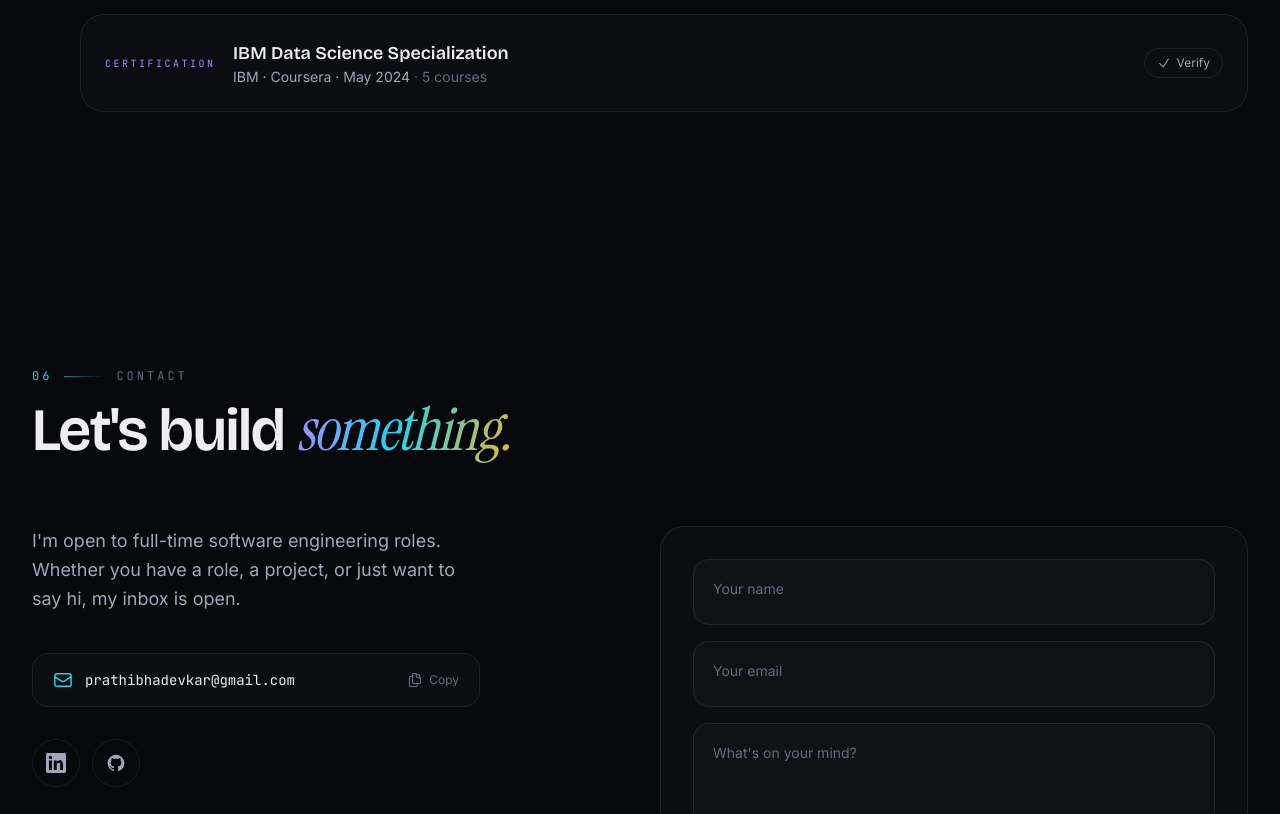
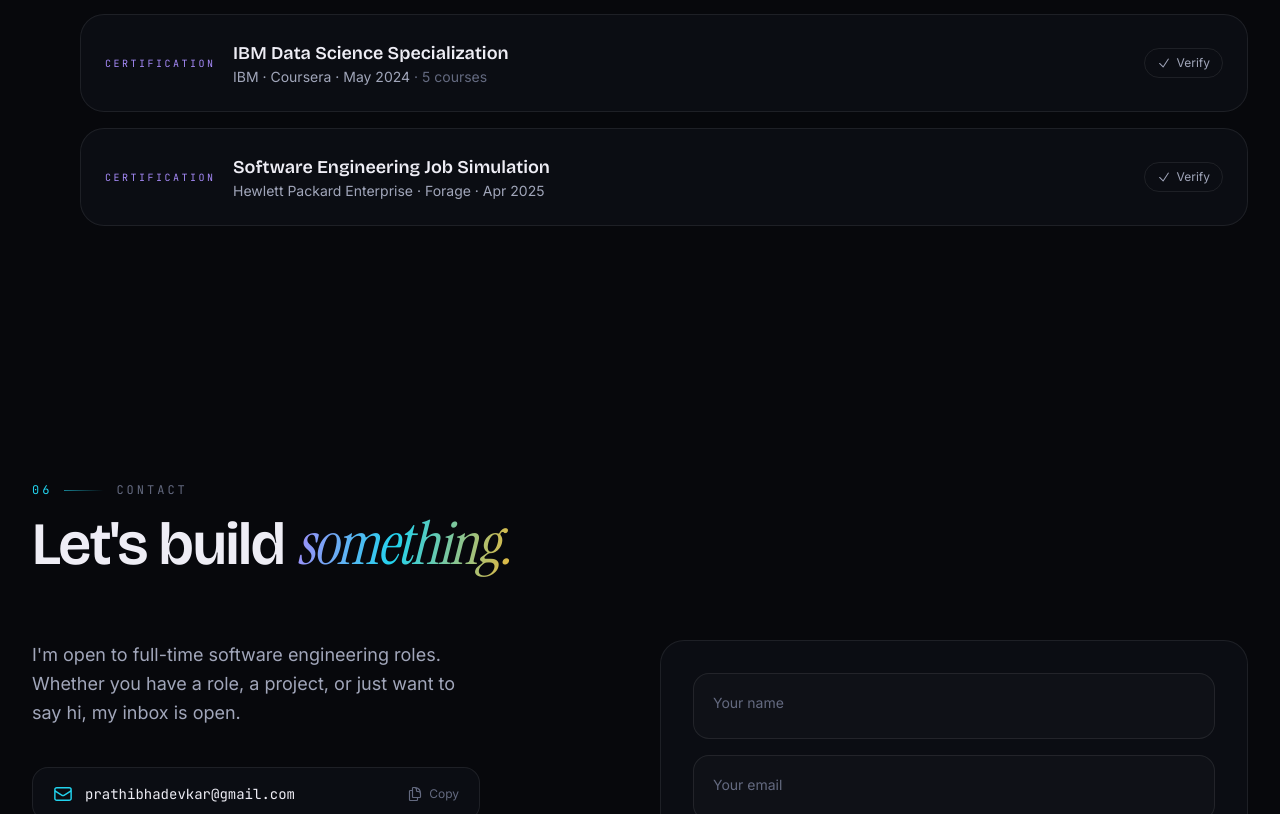
Before and after one commit to PrathibhaDevkar/prathibha-portfolio, a Next.js app: page / in a window 1280 px wide. Shown: the part 6960-7774 px from the top of the page. Built offline with nearby package versions, Linux system fonts and the light colour scheme.

Commit message:
Add HPE Forage software engineering certification

```diff
--- a/data/certifications.ts
+++ b/data/certifications.ts
@@ -42,4 +42,10 @@ export const certifications: Certification[] = [
       },
     ],
   },
+  {
+    title: "Software Engineering Job Simulation",
+    issuer: "Hewlett Packard Enterprise · Forage",
+    date: "Apr 2025",
+    link: "https://forage-uploads-prod.s3.amazonaws.com/completion-certificates/fgHAi6dLhpRsGKyyN/da2T3WZCbMAJD7bNB_fgHAi6dLhpRsGKyyN_evJobJ2M3kzPG3wZW_1744065380307_completion_certificate.pdf",
+  },
 ];
```
